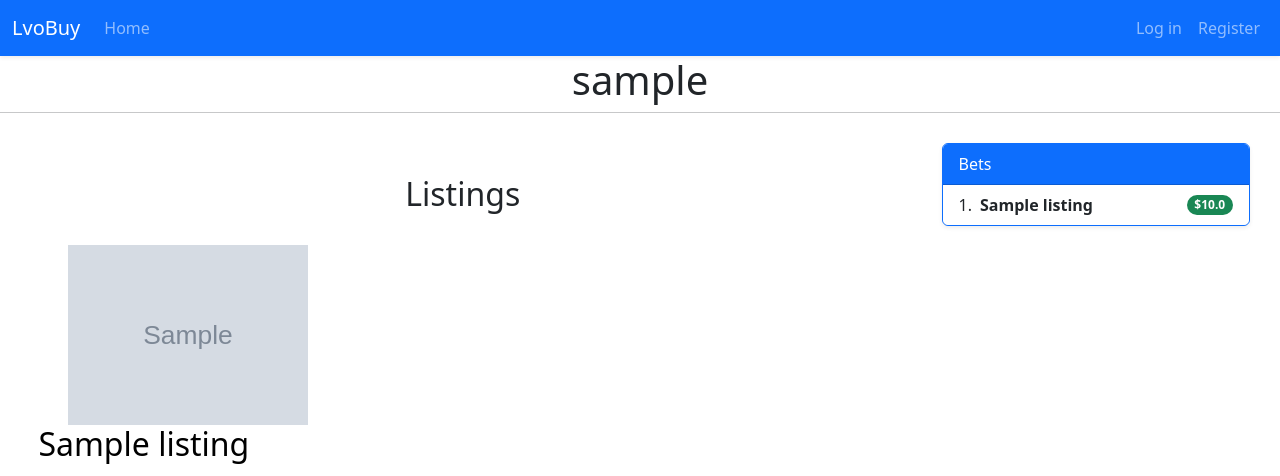
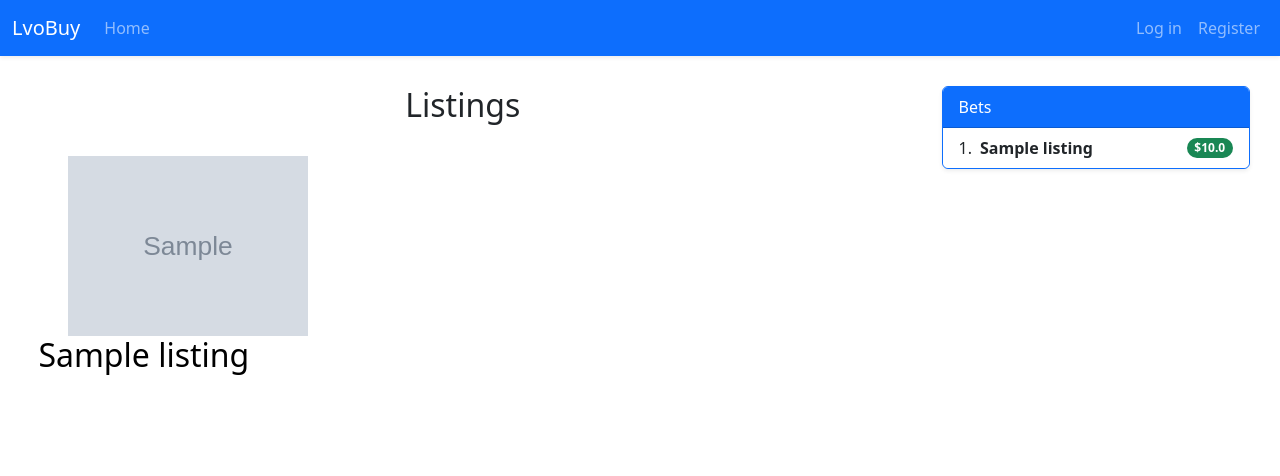
Before and after one commit to LvoBGM/LvoBuy, a Django app: a page that uses bets/templates/bets/account.html in a window 1280 px wide. Shown: the top 476 px of the page. Run offline with Django 5.2, Linux system fonts and the light colour scheme; tables that the repository leaves empty hold one stand-in row (values such as "Sample post"); grey boxes marked "Sample" are stand-in pictures.

Commit message:
style: Make account page smaller
Now there is no scroll bar on an average computer wiondow size

```diff
--- a/bets/static/bets/account-styles.css
+++ b/bets/static/bets/account-styles.css
@@ -10,6 +10,10 @@
 .section-header, #show-more-anchor {
     display: block;
     width: max-content;
-    margin: 1em auto;
+    margin: 0 auto 1em;
     text-align: center;
 }
+
+#show-more-anchor {
+    margin-bottom: 0;
+}
--- a/bets/templates/bets/account.html
+++ b/bets/templates/bets/account.html
@@ -11,8 +11,6 @@
 {% endblock stylesheet %}
 
 {% block body %}
-    <h1>{{ username }}</h1>
-    <hr>
     <div id="profile-grid">
         <div id="listings-container">
             <h2 class="section-header"> Listings </h2>
```
